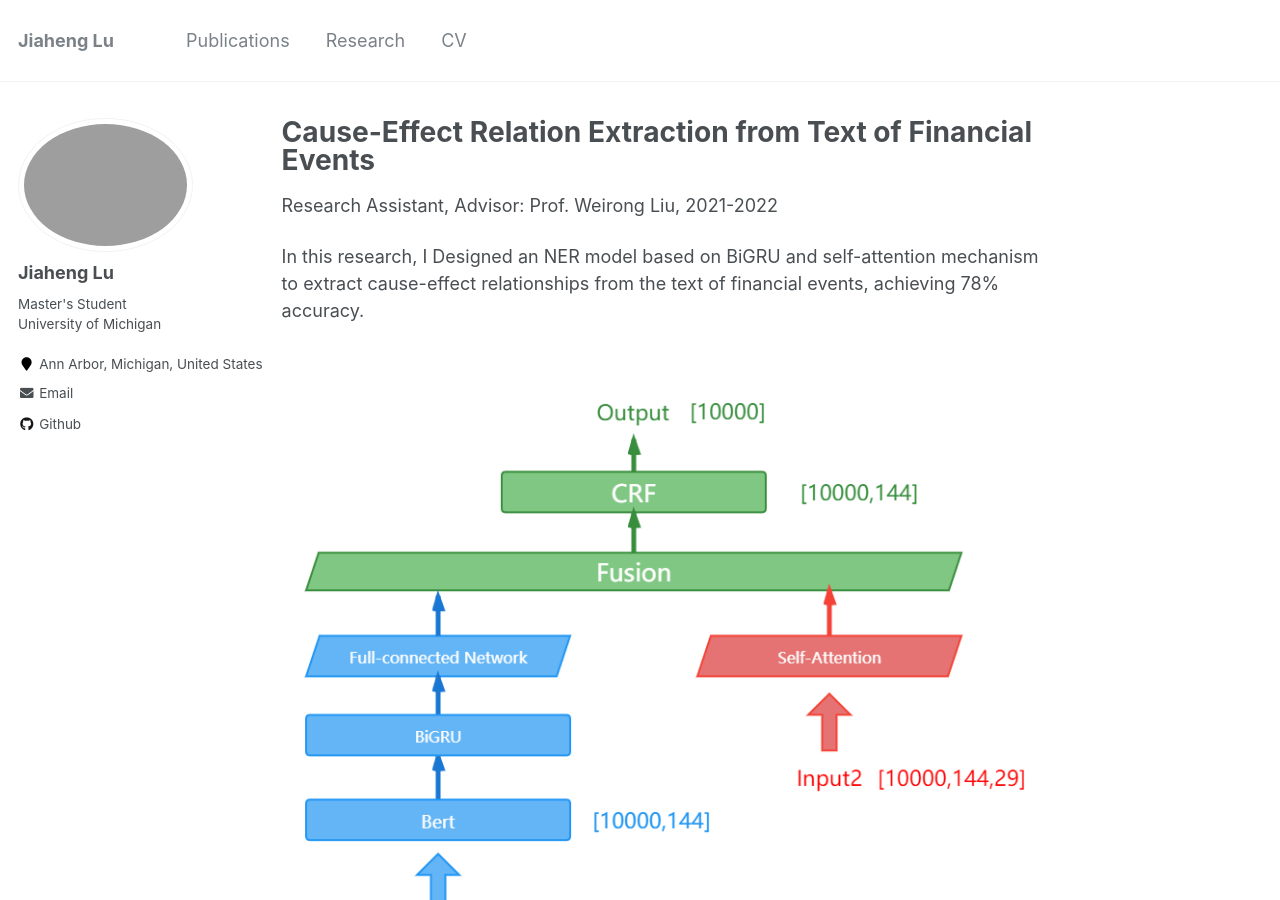
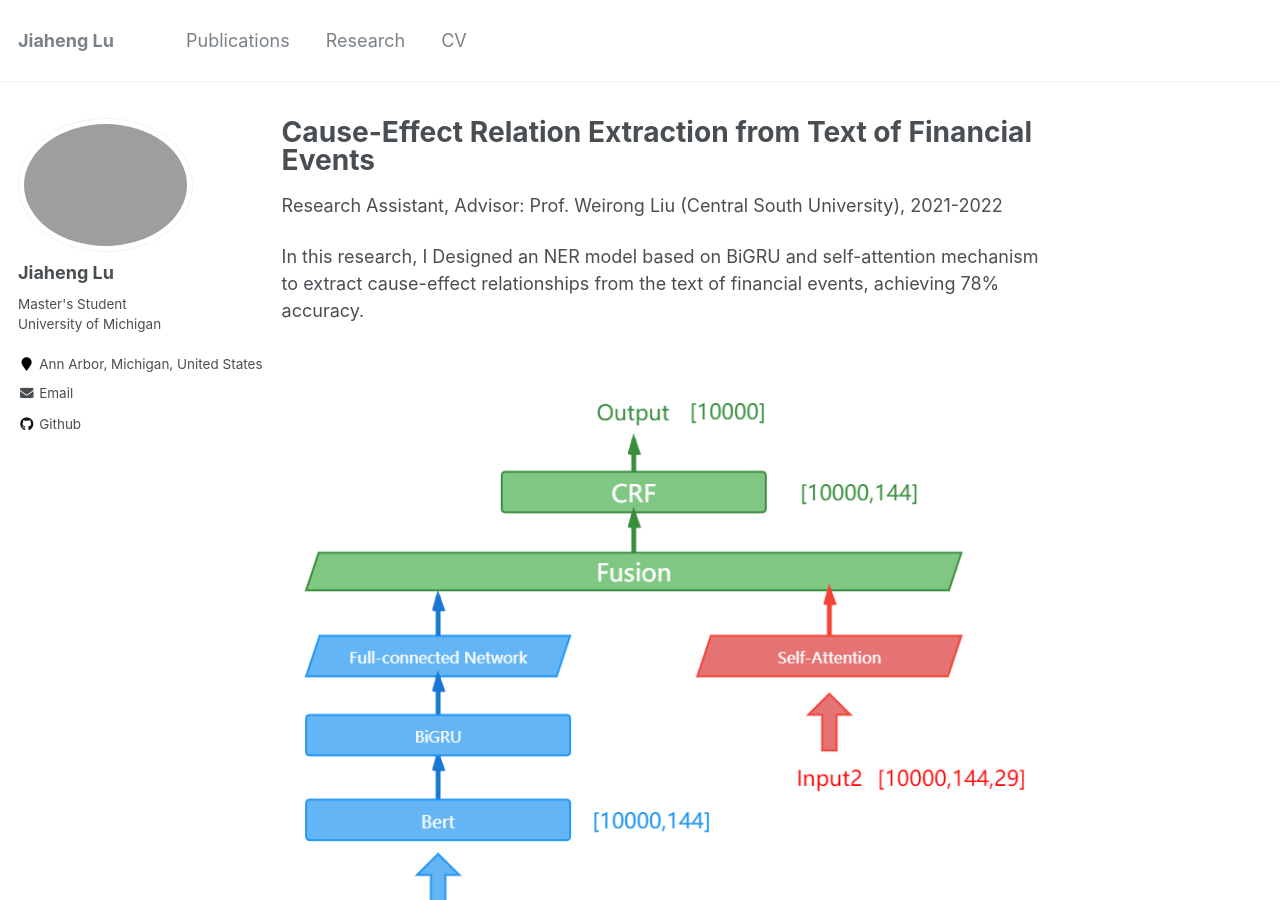
Before and after one commit to JhengLu/JhengLu.github.io, a Jekyll site: the page built from _teaching/2021-06-01-NLP.md, in a window 1280 px wide and 900 px high. Built offline with Jekyll 4.4.1, drawn with Linux system fonts in a browser that asks for light colours.

Commit message:
Update 2021-06-01-NLP.md

```diff
--- a/_teaching/2021-06-01-NLP.md
+++ b/_teaching/2021-06-01-NLP.md
@@ -6,7 +6,7 @@ permalink: /teaching/2021-06-01-NLP
 venue: "University 1, Department"
 date_1: 2021-06-01
 date_2: 2022-01-01
-advisor: "Advisor: Prof. Weirong Liu"
+advisor: "Advisor: Prof. Weirong Liu (Central South University)"
 
 ---
 In this research, I Designed an NER model based on BiGRU and self-attention mechanism to extract cause-effect relationships from the text of financial events, achieving 78% accuracy.
```
